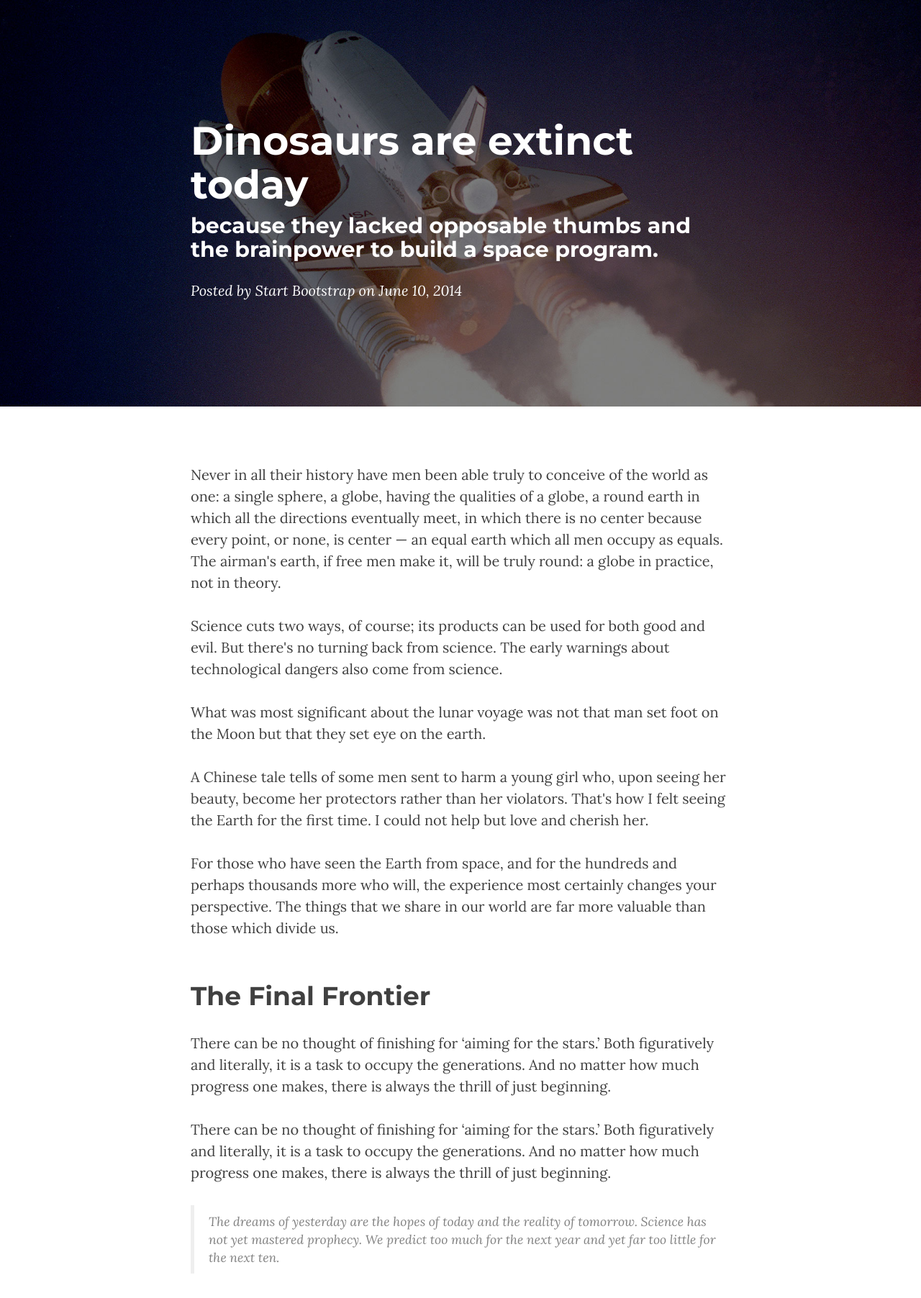
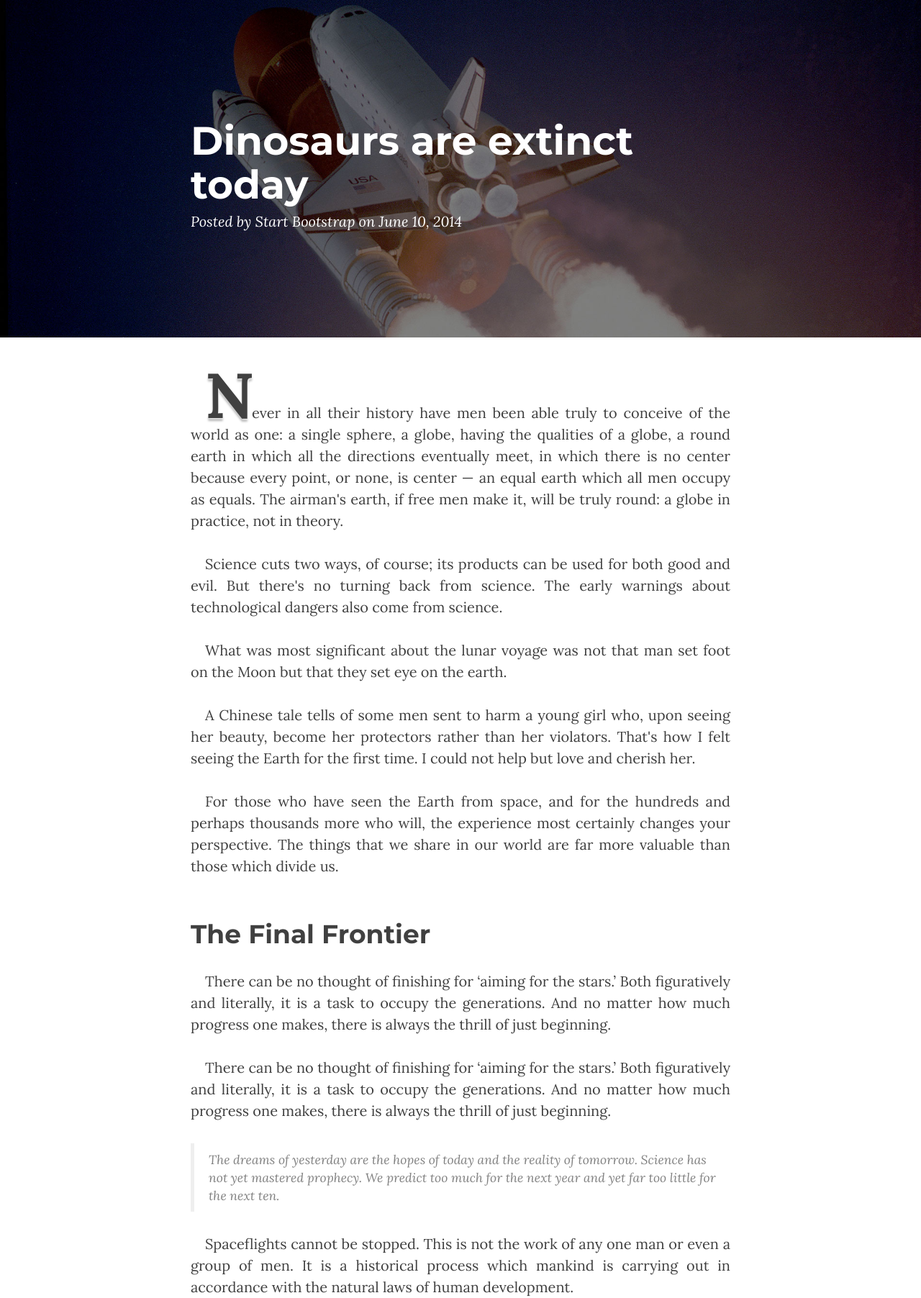
Before and after one commit to i-a-n/unionjkl, a Jekyll site: the page built from _posts/2014-06-10-dinosaurs.markdown, in a window 1280 px wide, cut to the strip 104-1908 px from the top of the page. Shown: the whole strip at 72% size. Built offline with Jekyll 4.4.1, drawn with Linux system fonts in a browser that asks for light colours; nearby versions of some CDN libraries.

Commit message:
minor styles, etc

```diff
--- a/_posts/2014-06-10-dinosaurs.markdown
+++ b/_posts/2014-06-10-dinosaurs.markdown
@@ -1,13 +1,12 @@
 ---
 layout:     post
 title:      "Dinosaurs are extinct today"
-subtitle:   "because they lacked opposable thumbs and the brainpower to build a space program."
 date:       2014-06-10 12:00:00
 author:     "Start Bootstrap"
 header-img: "img/post-bg-01.jpg"
 ---
 
-<p>Never in all their history have men been able truly to conceive of the world as one: a single sphere, a globe, having the qualities of a globe, a round earth in which all the directions eventually meet, in which there is no center because every point, or none, is center — an equal earth which all men occupy as equals. The airman's earth, if free men make it, will be truly round: a globe in practice, not in theory.</p>
+<p><span class='illuminated-letter'>N</span>ever in all their history have men been able truly to conceive of the world as one: a single sphere, a globe, having the qualities of a globe, a round earth in which all the directions eventually meet, in which there is no center because every point, or none, is center — an equal earth which all men occupy as equals. The airman's earth, if free men make it, will be truly round: a globe in practice, not in theory.</p>
 
 <p>Science cuts two ways, of course; its products can be used for both good and evil. But there's no turning back from science. The early warnings about technological dangers also come from science.</p>
 
--- a/css/clean-blog.css
+++ b/css/clean-blog.css
@@ -9,6 +9,10 @@
 }
 p a {
   text-decoration: underline;
+}
+article p {
+  text-indent: 1em;
+  text-align: justify;
 }
 h1,
 h2,
@@ -39,6 +43,13 @@
   margin: 15px auto;
   border-width: 4px;
   border-color: white;
+}
+.illuminated-letter {
+  font-size: 88px;
+  font-weight: bold;
+  line-height: 0;
+  margin-right: -3px;
+  text-shadow: 1px 1px 3px #ffffff, 0px 4px 3px rgba(0, 0, 0, 0.3);
 }
 .navbar-custom {
   background: white;
@@ -214,18 +225,18 @@
   color: #0085a1;
 }
 .post-preview > a > .post-title {
-  font-size: 30px;
+  font-size: 29px;
   margin-top: 30px;
-  margin-bottom: 10px;
+  margin-bottom: 15px;
 }
 .post-preview > a > .post-subtitle {
   margin: 0;
   font-weight: 300;
-  margin-bottom: 10px;
+  margin-bottom: 15px;
 }
 .post-preview > .post-meta {
   color: #808080;
-  font-size: 18px;
+  font-size: 16px;
   font-style: italic;
   margin-top: 0;
 }
```
Also changed, not shown: less/clean-blog.less (+16 -4 lines), css/clean-blog.min.css.
